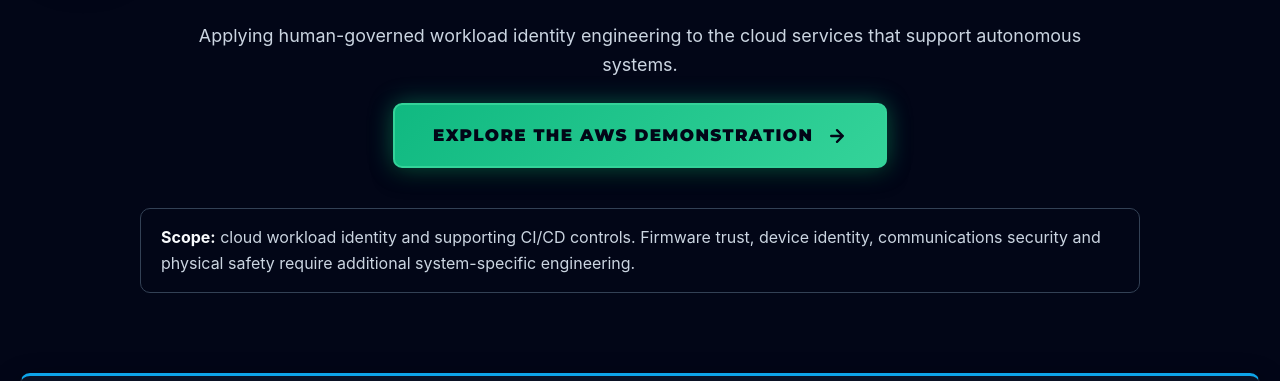
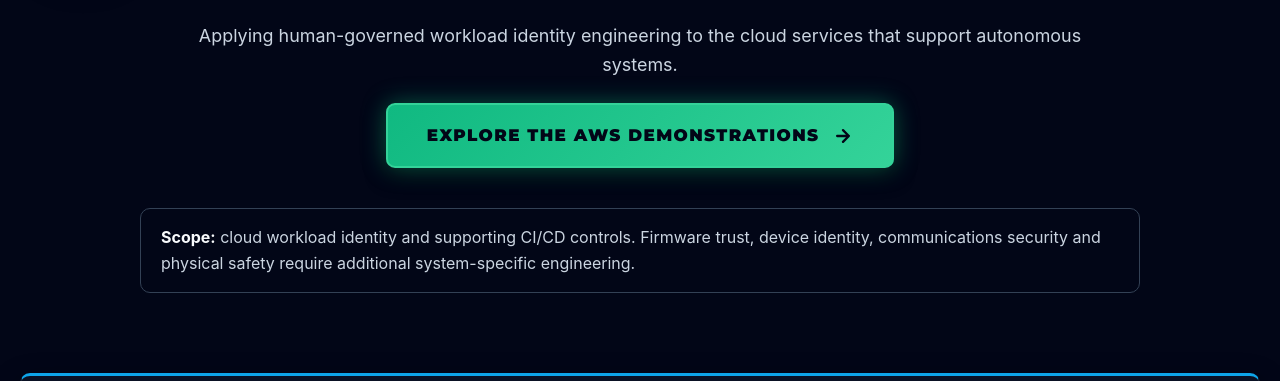
Before and after one commit to Compcode1/declarative-zero-trust-synthesis-engine, a plain HTML site: page autonomous-systems.html in a window 1280 px wide. Shown: the part 346-727 px from the top of the page. Drawn offline with Linux system fonts and the light colour scheme.

Commit message:
Update links to AWS demonstrations in HTML

```diff
--- a/autonomous-systems.html
+++ b/autonomous-systems.html
@@ -689,7 +689,7 @@
 <p class="hero-page-subtitle">Machine Identity Controls for Training, Simulation &amp; Fleet Software Delivery</p>
 <p class="hero-description">Applying human-governed workload identity engineering to the cloud services that support autonomous systems.</p>
 <div class="hero-proof-btn-wrapper">
-<a href="autonomous-proofs.html" class="proof-cta-button">Explore the AWS Demonstration <svg viewBox="0 0 24 24" aria-hidden="true">
+<a href="aws-demonstrations.html" class="proof-cta-button">Explore the AWS Demonstrations <svg viewBox="0 0 24 24" aria-hidden="true">
 <path d="M5 12h14M12 5l7 7-7 7"/>
 </svg>
 </a>
@@ -1247,7 +1247,7 @@
 </div>
 <div class="insight-box">
 <h3 class="insight-header">Implementation Scope &amp; Next Steps</h3>
-<div class="insight-text">The linked <a href="autonomous-proofs.html" class="inline-link">AWS demonstration</a> can be reviewed separately from this application overview. The <a href="https://github.com/Compcode1/Compcode1-akcce-aws-autonomous-fleet-01/blob/3d0bcda93c837976baaa74352933c2847604f35d/main.tf#L73" class="inline-link" target="_blank" rel="noopener noreferrer">reviewed source snapshot</a> models a secret containing simulated signing-key metadata; that access exercise does not demonstrate a complete firmware signing or device-update chain. Each cloud adaptation needs its own permission, trust and evidence checks.</div>
+<div class="insight-text">The linked <a href="aws-demonstrations.html" class="inline-link">AWS demonstrations</a> can be reviewed separately from this application overview. The <a href="https://github.com/Compcode1/Compcode1-akcce-aws-autonomous-fleet-01/blob/3d0bcda93c837976baaa74352933c2847604f35d/main.tf#L73" class="inline-link" target="_blank" rel="noopener noreferrer">reviewed source snapshot</a> models a secret containing simulated signing-key metadata; that access exercise does not demonstrate a complete firmware signing or device-update chain. Each cloud adaptation needs its own permission, trust and evidence checks.</div>
 </div>
 <p class="source-context">Continue with the <a href="blueprint.html" class="inline-link">seven-phase blueprint</a>, <a href="workflow-portfolio.html" class="inline-link">engineering demonstrations</a> or <a href="contact.html" class="inline-link">contact Steven Tuschman</a>. Use an organization-approved AI environment with reviewed data handling and tool access.</p>
 </section>
```
